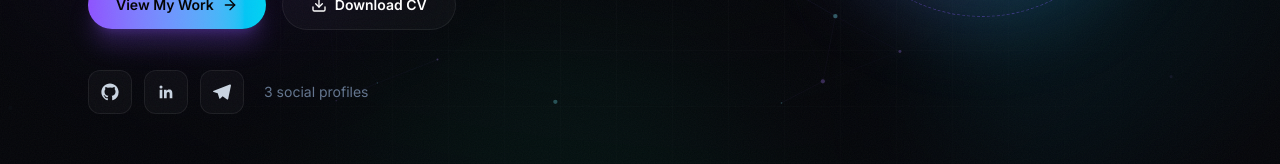
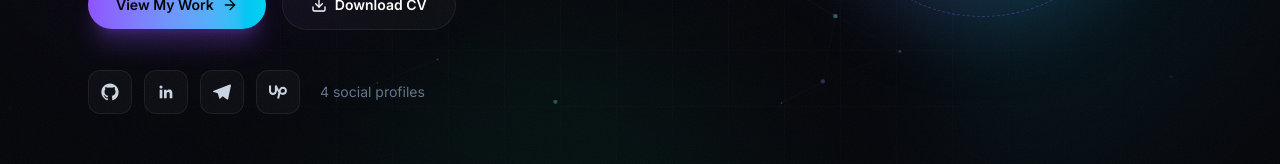
Before and after one commit to feyysel/Portifolio, a React (Vite) app: page / in a window 1280 px wide. Shown: the part 510-674 px from the top of the page. Built offline with nearby package versions, Linux system fonts and the light colour scheme.

Commit message:
portifolio updated

```diff
--- a/src/components/Hero.jsx
+++ b/src/components/Hero.jsx
@@ -19,7 +19,12 @@
   </svg>
 )
 
-const icons = { github: GithubIcon, linkedin: LinkedinIcon, telegram: TelegramIcon }
+const UpworkIcon = (props) => (
+  <svg viewBox="0 0 24 24" width="18" height="18" fill="currentColor" {...props}>
+    <path d="M18.561 13.158c-1.102 0-2.135-.467-3.074-1.227l.228-1.076.008-.042c.207-1.143.849-3.06 2.839-3.06 1.492 0 2.703 1.212 2.703 2.703 0 1.489-1.211 2.702-2.704 2.702Zm0-8.14c-2.539 0-4.51 1.649-5.31 4.366-1.22-1.834-2.148-4.036-2.687-5.892H7.828v7.112c-.002 1.406-1.141 2.546-2.547 2.548-1.405-.002-2.543-1.143-2.545-2.548V3.492H0v7.112c0 2.914 2.37 5.303 5.281 5.303 2.913 0 5.283-2.389 5.283-5.303v-1.19c.529 1.107 1.182 2.229 1.974 3.221l-1.673 7.873h2.797l1.213-5.71c1.063.679 2.285 1.109 3.686 1.109 3 0 5.439-2.452 5.439-5.45 0-3-2.439-5.439-5.439-5.439Z" />
+  </svg>
+)
+const icons = { github: GithubIcon, linkedin: LinkedinIcon, telegram: TelegramIcon, upwork: UpworkIcon }
 
 const fadeUp = {
   hidden: { opacity: 0, y: 30 },
--- a/src/data/profile.js
+++ b/src/data/profile.js
@@ -15,6 +15,7 @@
     { label: "GitHub", href: "https://github.com/feyysel", icon: "github" },
     { label: "LinkedIn", href: "https://www.linkedin.com/in/feysel-awel-39583a323", icon: "linkedin" },
     { label: "Telegram", href: "https://t.me/Feyyssel", icon: "telegram" },
+    { label: "Upwork", href: "https://www.upwork.com/freelancers/~018dc8ab524db4ea4e?mp_source=share", icon: "upwork" },
   ],
   stats: [
     { value: 5, suffix: "+", label: "Projects Built" },
@@ -26,7 +27,7 @@
     "Software Developer",
     "Web Developer",
     "Flutter Developer",
-    "Backend Developer",
+    "Full Stack Developer",
   ],
   about:
     "I'm Feysel, a 4th year Software Engineering student at Dire Dawa University who enjoys building practical software from start to finish. I work across the stack — crafting responsive frontends with HTML, CSS, and JavaScript, powering them with PHP, SQL, Firebase, and Supabase backends, and shipping cross-platform mobile apps with Flutter and Dart. I care about clean code and products that actually solve problems.",
```
